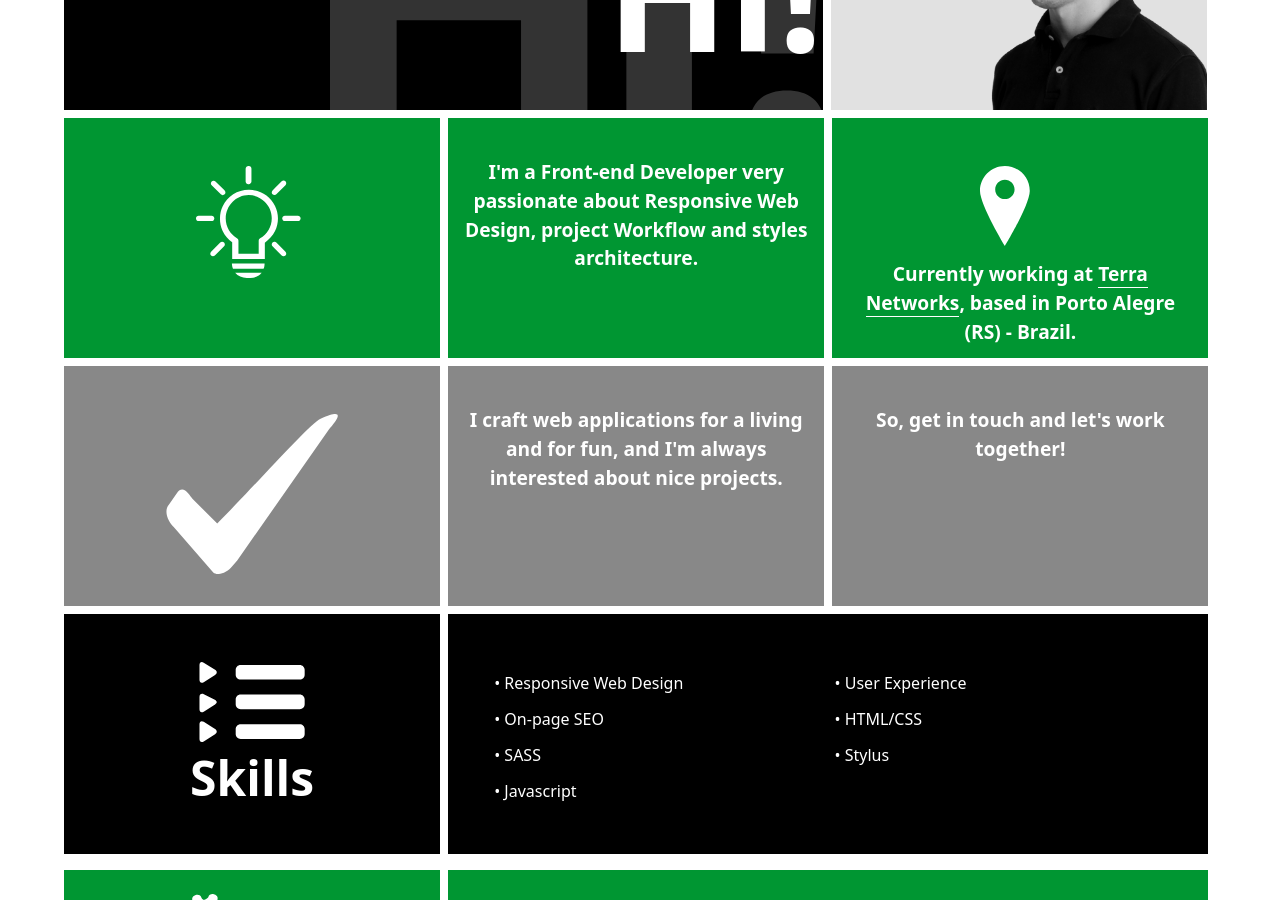
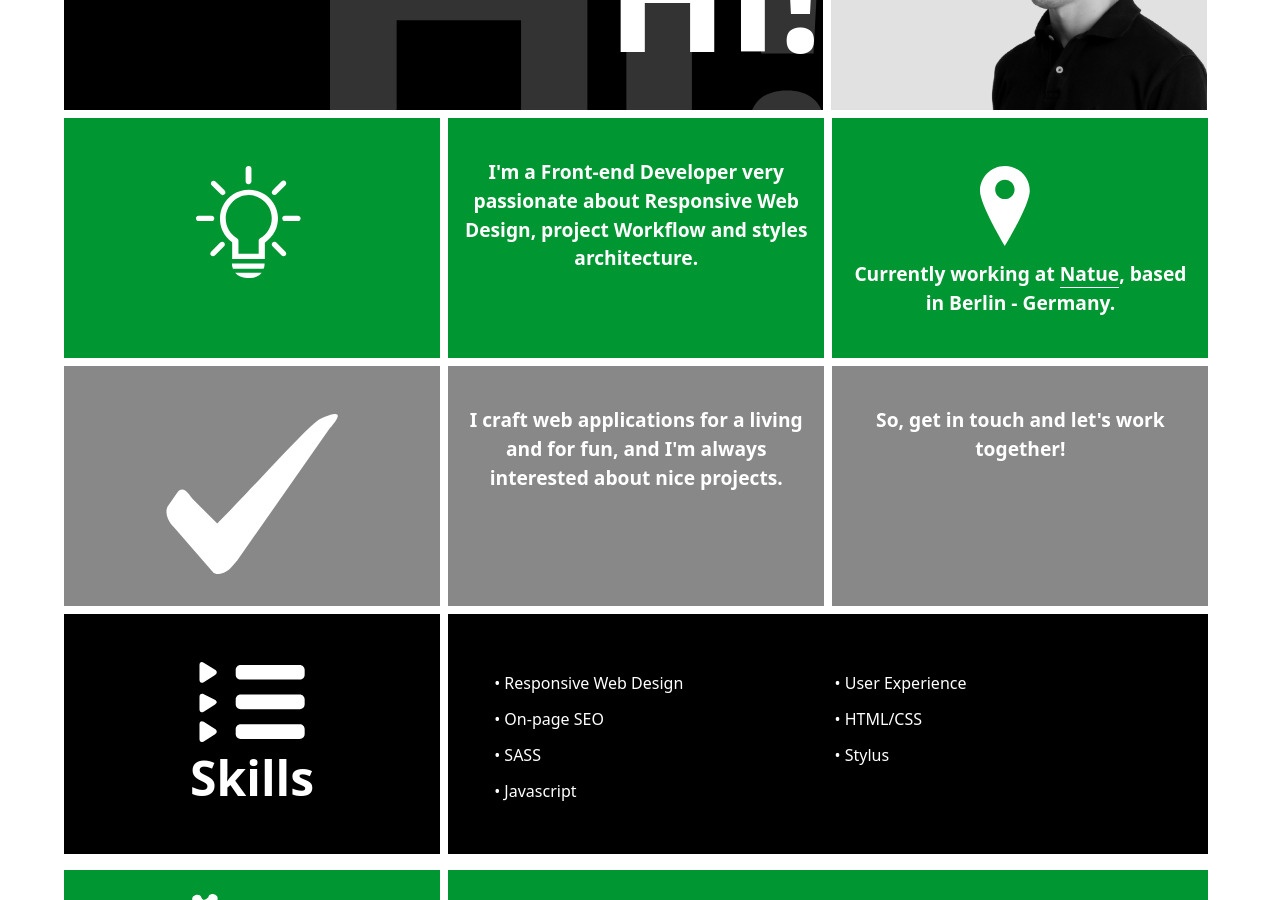
Before and after one commit to ftonato/atila.fassina.eu, a Jekyll site: the page built from index.html, in a window 1280 px wide and 900 px high, scrolled down 379 px. Built offline with Jekyll 4.4.1, drawn with Linux system fonts in a browser that asks for light colours; some web fonts are replaced; Markdown is read by kramdown in place of the engine named in the settings.

Commit message:
update job and city

```diff
--- a/index.html
+++ b/index.html
@@ -30,7 +30,7 @@
           </div>
         </div>
         <p class="home-text">
-          Currently working at <a class="home-link" href="http://www.terra.com.br">Terra Networks</a>, based in Porto Alegre (RS) - Brazil.
+          Currently working at <a class="home-link" href="http://www.natue.com.br">Natue</a>, based in Berlin - Germany.
         </p>
       </div>
     </section>
```
